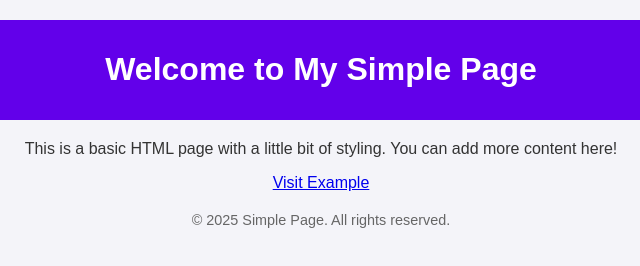
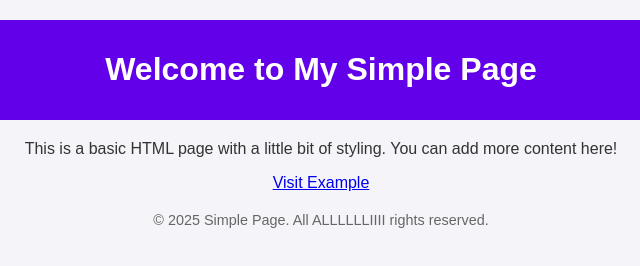
Before and after one commit to ahmed4iot/NCTC, a plain HTML site: page index.html in a window 1280 px wide. Shown: the full height of the page, 319-959 px from the left. Drawn offline with Linux system fonts and the light colour scheme.

Commit message:
Update index.html

```diff
--- a/index.html
+++ b/index.html
@@ -39,7 +39,7 @@
         <a href="https://www.exakjkjkjkjkjkjkjmple.com" target="_blank">Visit Example</a>
     </main>
     <footer>
-        <p>&copy; 2025 Simple Page. All rights reserved.</p>
+        <p>&copy; 2025 Simple Page. All ALLLLLLIIII rights reserved.</p>
     </footer>
 </body>
 </html>
```
